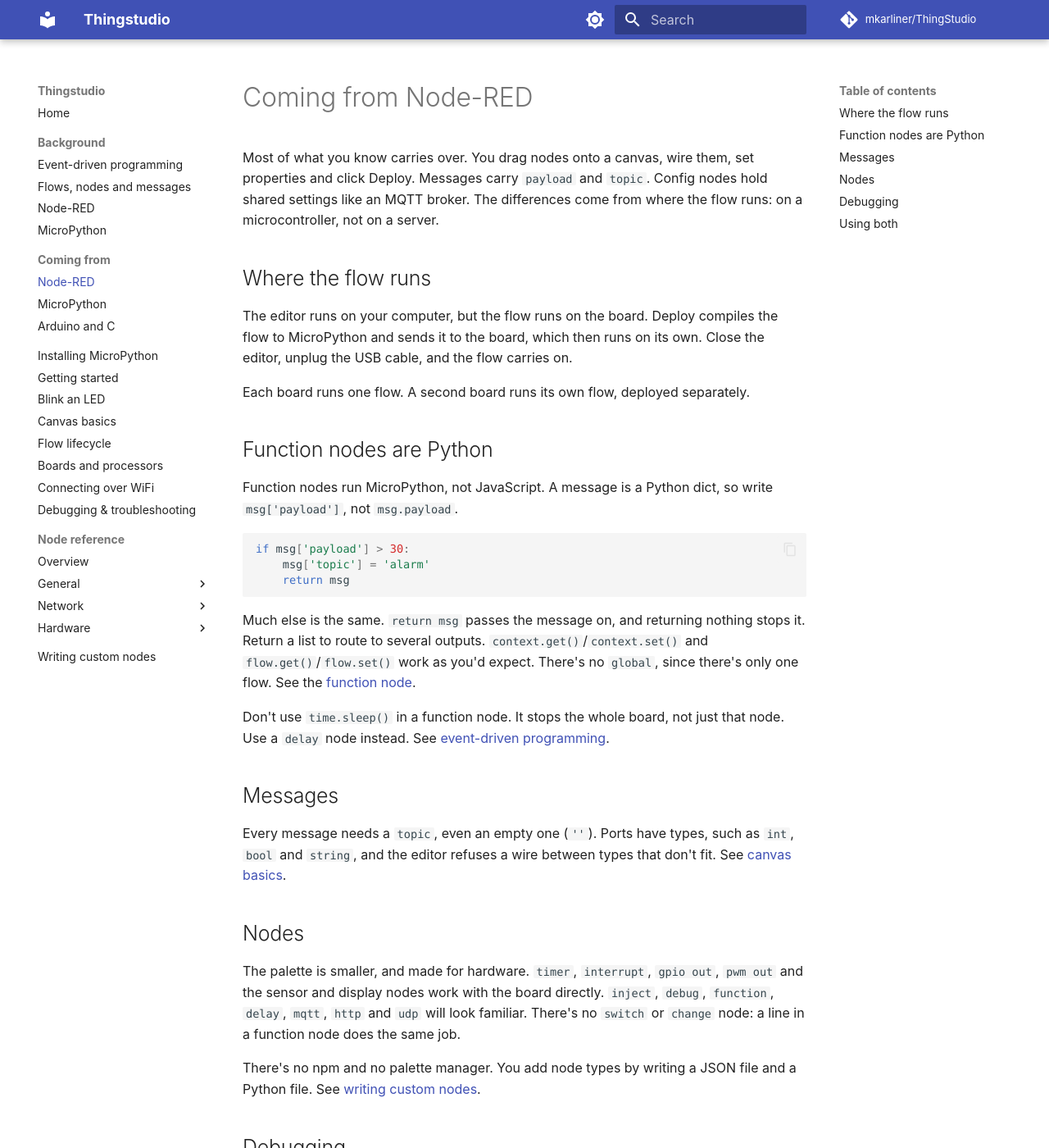
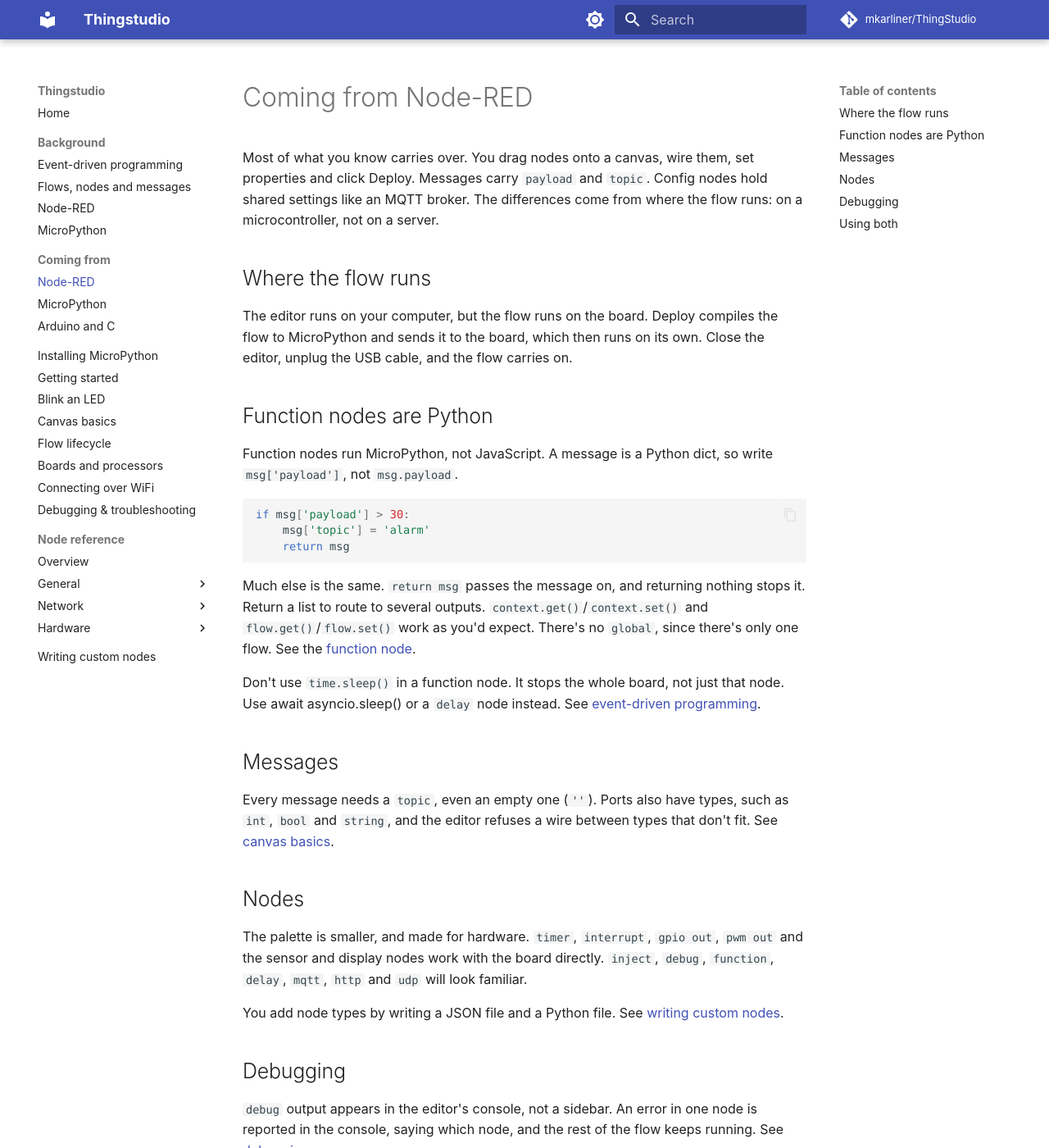
Before and after one commit to mkarliner/ThingStudio, an MkDocs documentation site: the page built from docs/user-guide/coming-from/node-red.md, in a window 1280 px wide and 1400 px high. Shown: the whole window at 82% size. Built offline with MkDocs 1.6.1 and Material for MkDocs 9.7.7, drawn with Linux system fonts in a browser that asks for light colours; comment, search, counter and statistics services are not loaded.

Commit message:
CHANGE: mostly deletions from onboarding section

```diff
--- a/docs/user-guide/coming-from/node-red.md
+++ b/docs/user-guide/coming-from/node-red.md
@@ -9,7 +9,6 @@
 The editor runs on your computer, but the flow runs on the board. Deploy compiles the flow to MicroPython and sends
 it to the board, which then runs on its own. Close the editor, unplug the USB cable, and the flow carries on.
 
-Each board runs one flow. A second board runs its own flow, deployed separately.
 
 ## Function nodes are Python
 
@@ -26,21 +25,21 @@
 to several outputs. `context.get()`/`context.set()` and `flow.get()`/`flow.set()` work as you'd expect. There's no
 `global`, since there's only one flow. See the [function node](../nodes/function.md).
 
-Don't use `time.sleep()` in a function node. It stops the whole board, not just that node. Use a `delay` node
+Don't use `time.sleep()` in a function node. It stops the whole board, not just that node. Use await asyncio.sleep() or a `delay` node
 instead. See [event-driven programming](../background/event-driven.md).
 
 ## Messages
 
-Every message needs a `topic`, even an empty one (`''`). Ports have types, such as `int`, `bool` and `string`, and
+Every message needs a `topic`, even an empty one (`''`). Ports also have types, such as `int`, `bool` and `string`, and
 the editor refuses a wire between types that don't fit. See [canvas basics](../canvas-basics.md#wiring).
 
 ## Nodes
 
 The palette is smaller, and made for hardware. `timer`, `interrupt`, `gpio out`, `pwm out` and the sensor and
 display nodes work with the board directly. `inject`, `debug`, `function`, `delay`, `mqtt`, `http` and `udp` will
-look familiar. There's no `switch` or `change` node: a line in a function node does the same job.
+look familiar.
 
-There's no npm and no palette manager. You add node types by writing a JSON file and a Python file. See
+You add node types by writing a JSON file and a Python file. See
 [writing custom nodes](../custom-nodes.md).
 
 ## Debugging
```
Also changed, not shown: docs/user-guide/coming-from/arduino.md (+2 -2 lines).
